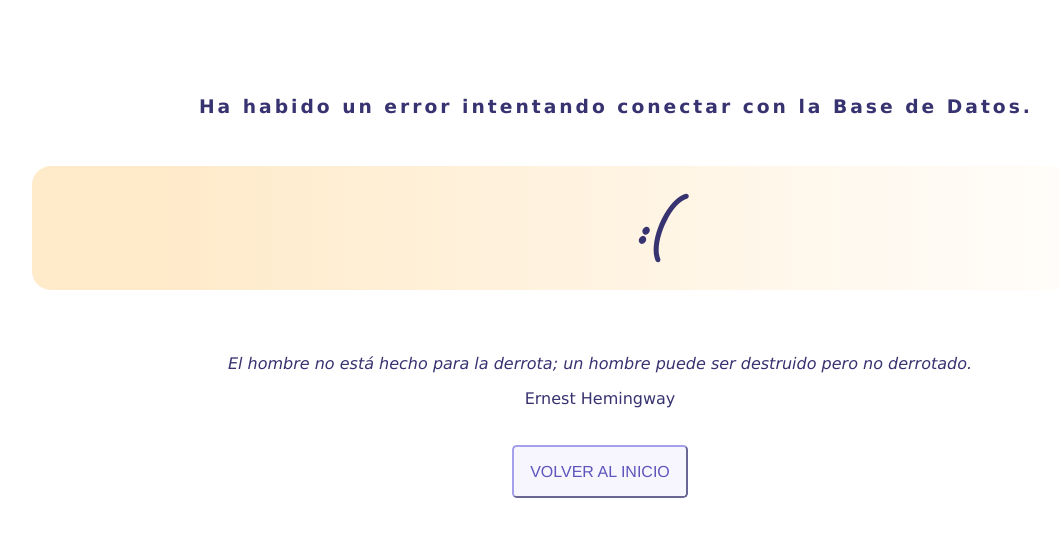
After one commit to dgb-asir1/iapwe-biblioteca, a PHP site: page /componentes/error-bbdd.php in a window 1280 px wide. The commit adds this page. Shown: the top 544 px of the page, without its empty margins (40-1099 px from the left). Run offline with PHP 8.4, Linux system fonts and the light colour scheme.

Commit message:
pagina error bbdd

```diff
--- a/web_biblioteca/componentes/css/styles.css
+++ b/web_biblioteca/componentes/css/styles.css
@@ -33,6 +33,10 @@ body {
     background-color: #fff;
 }
 
+.centered {
+   text-align: center;
+}
+
 h1 {
     background: linear-gradient(to left, transparent, var(--naranja2) 90%);
     font-family: valentine;
@@ -65,6 +69,10 @@ nav a {
 nav a img {
     border-radius: 0.8em;
     max-width: 30%;;
+}
+
+.botonGrande {
+    padding: 1em;
 }
 
 a,
@@ -123,12 +131,11 @@ form {
     padding: 1em;
     background-color: var(--naranja3);
     width: max-content;
-    margin-left: 18%;
-    margin-right: 50%;
     padding-right: 1em;
     box-shadow: 1px 1px 4px var(--morado3);
     margin-bottom: 2em;
     text-align: center;
+    display: inline-block
 }
 
 .select_titulos {
--- /dev/null
+++ b/web_biblioteca/componentes/error-bbdd.php
@@ -0,0 +1,17 @@
+<!DOCTYPE html>
+<html>
+
+<head><link rel="stylesheet" href="css/styles.css"></head>
+
+<body class="centered">
+    <h3 class=".textoError">
+        Ha habido un error intentando conectar con la Base de Datos.
+    </h3>
+    <h1>:(</h1>
+    <cite>El hombre no está hecho para la derrota; un hombre puede ser destruido pero no derrotado.
+    </cite><br>
+    <p>Ernest Hemingway</p><br><br>
+    <a href="../index.php" class="botonGrande">Volver al inicio</a>
+</body>
+
+</html>
--- a/web_biblioteca/index.php
+++ b/web_biblioteca/index.php
@@ -11,7 +11,7 @@ if (isset($_GET["error"]) && ($_GET["error"] == 1)) {
     <link rel="stylesheet" href="componentes/css/styles.css">
 </head>
 
-<body>
+<body class="centered">
     <h1>Biblioteca IAPWE</h1>
     <form action="componentes/login/comprobar-login.php" method="POST" class="loginForm">
         <fieldset>
```
Also changed, not shown: web_biblioteca/componentes/config/conexion.php (+8 -3 lines).
